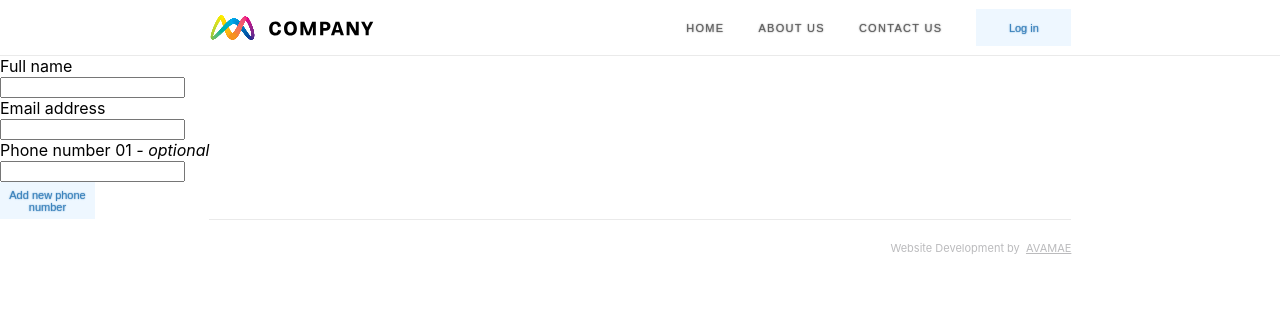
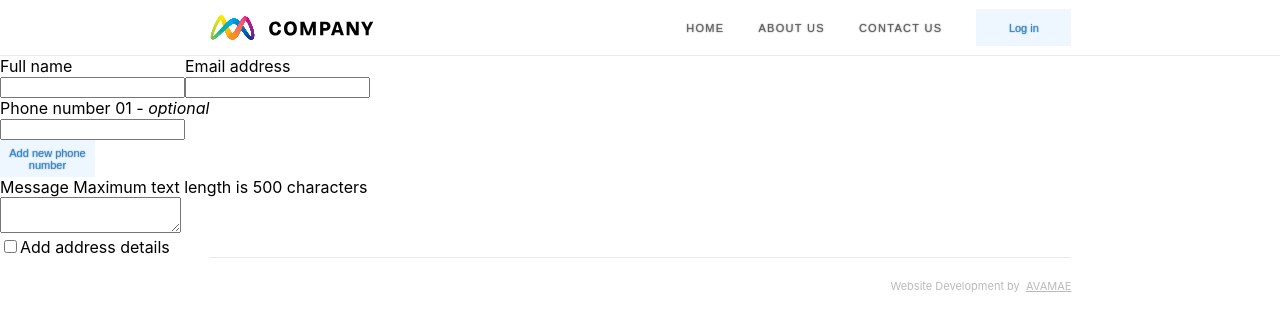
Before and after one commit to jgumoes/react-website, a React (Create React App) app: page /contact in a window 1280 px wide. Shown: the top 330 px of the page. Built offline with nearby package versions, Linux system fonts and the light colour scheme.

Commit message:
added a checkbox to the form that shows the address section on click

```diff
--- a/src/Views/ContactUs/ContactUs.css
+++ b/src/Views/ContactUs/ContactUs.css
@@ -1,4 +1,4 @@
 
-input[type=text]#FullName{
-  /* background-color: blue; */
+form .first-line{
+  display: flex;
 }
--- a/src/Views/ContactUs/ContactUs.jsx
+++ b/src/Views/ContactUs/ContactUs.jsx
@@ -7,7 +7,7 @@ const PhoneNumber = ({ N }) => {
     const objectID = `PhoneNumber-${N}`
     return(
       <div className="form-element phone-number">
-        <label>Phone number {N} <i className="sub-label">- optional</i></label><br/>
+        <label htmlFor={objectID}>Phone number {N} <i className="sub-label">- optional</i></label><br/>
         <input type="text" id={objectID} name={objectID}></input>
       </div>
   )
@@ -17,34 +17,86 @@ class ContactUs extends React.Component {
   constructor(){
     super()
     this.state = {
-      numberList: [0]
+      numberList: [0],
+      showAddress: false,
+      formData: {
+        "FullName": "",
+        "EmailAddress": "",
+        "PhoneNumbers": [
+          ""
+        ],
+        "Message": "",
+        "bIncludeAddressDetails": false,
+        "AddressDetails": {
+          "AddressLine1": "",
+          "AddressLine2": "",
+          "CityTown": "",
+          "StateCounty": "",
+          "Postcode": "",
+          "Country": ""
+        }
+      }
     }
   }
 
-
   addPhoneNumber = () => {
-    console.log('click')
     let numberList = this.state.numberList
     numberList.push(numberList.length)
     this.setState({ numberList: numberList})
   }
 
+  onChangeHandler = (event) => {
+    // console.log(event)
+    this.setForm(event.target.name, event.target.value)
+  }
+
+  checkboxChangeHandler = (event) => {
+    // console.log('click')
+    this.setForm(event.target.name, event.target.checked)
+  }
+
+  phoneChangeHandler = (event) => {
+  }
+
+  setForm = (targetName, targetData) => {
+    // console.log(targetName, targetData)
+    let newFormData = this.state.formData
+    newFormData[targetName] = targetData
+    this.setState({formData: newFormData})
+  }
+
   render(){
+    var checkboxState = this.state.formData.bIncludeAddressDetails
     return(
       <form>
-        <div className="form-element" id="FullName">
-          <label for="FullName">Full name</label><br/>
-          <input type="text" id="FullName" name="FullName" required></input>
+        <div className="first-line">
+        <label className="form-element" id="FullName" htmlFor="FullName">Full name<br/>
+          <input type="text" id="FullName" name="FullName" onChange={this.onChangeHandler} required></input>
+        </label>
+
+        <label className="form-element" id="EmailAddress" htmlFor="EmailAddress">Email address<br/>
+          <input type="text" id="EmailAddress" name="EmailAddress" required></input>
+        </label>
         </div>
-        <div className="form-element" id="EmailAddress">
-          <label for="EmailAddress">Email address</label><br/>
-          <input type="text" id="EmailAddress" name="EmailAddress" required></input>
+
+        {this.state.numberList.map((n, i) => <PhoneNumber N={String(n+1)} key={i}/>)}
+
+        <LightButton className="form-element" text="Add new phone number" ID="add-phone-number" clickHandler={this.addPhoneNumber} />
+
+        <div className="form-element" id="Message">
+          <label htmlFor="Message">Message <span className="sub-label"> Maximum text length is 500 characters</span></label><br/>
+          <textarea type="textArea" id="Message" name="Message" required></textarea>
         </div>
-        {/* <this.PhoneNumber N="1" /> */}
-        {this.state.numberList.map((n, i) => <PhoneNumber N={String(n+1)} key={i}/>)}
-        <div className="form-element" id="add-phone-number">
-          <LightButton text="Add new phone number" ID="add-phone-number" clickHandler={this.addPhoneNumber} />
+
+        <div className="form-element" id="bIncludeAddressDetails">
+          <input type="checkbox" id="bIncludeAddressDetails" name="bIncludeAddressDetails" onChange={this.checkboxChangeHandler} checked={checkboxState} />
+          <label htmlFor="bIncludeAddressDetails">Add address details</label>
         </div>
+        {checkboxState === true &&
+        <div className="address-container">
+          Look at me i'm an address container
+        </div>
+        }
       </form>
     )
   }
```
Also changed, not shown: 1 other file (tests, documents, lock files or other folders).
